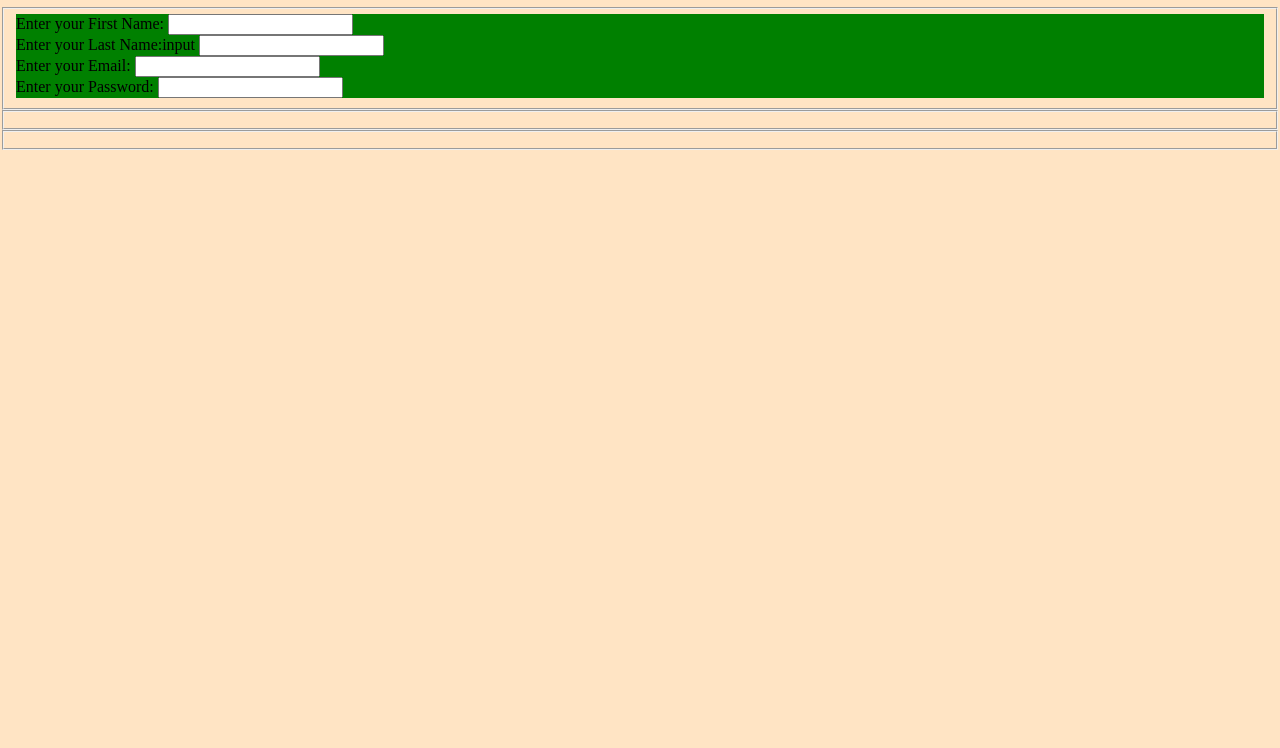
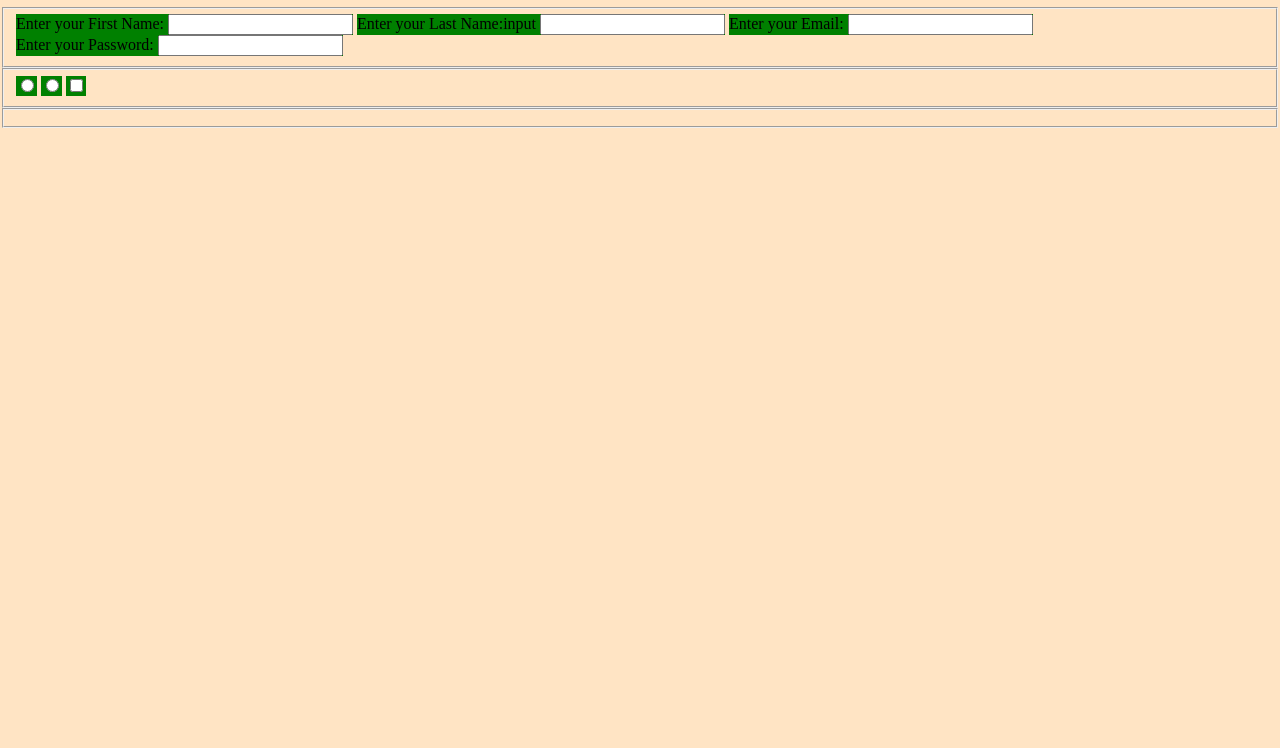
Before and after one commit to CatouKiri/kodego-week3, a plain HTML site: page index.html in a window 1280 px wide. Shown: the part 73-821 px from the top of the page. Drawn offline with Linux system fonts and the light colour scheme.

Commit message:
setup reg expressions for password and radio checkbox

```diff
--- a/css/style.css
+++ b/css/style.css
@@ -7,6 +7,6 @@ body {
 }
 
 label {
-    display: block;
+    display: inline-block;
     background-color: green;
 }
--- a/index.html
+++ b/index.html
@@ -17,10 +17,14 @@
         <label for="#">Enter your First Name: <input type="text" required></label>
         <label for="#">Enter your Last Name:input <input type="text" required></label>
         <label for="#">Enter your Email: <input type="email" required></label>
-        <label for="#">Enter your Password: <input type="password" required></label>
+        <label for="#">Enter your Password: <input type="password" minlength="8" pattern="[a-z0-5]{8}" required></label>
     </fieldset>
     <!-- field set 2 -->
-    <fieldset></fieldset>
+    <fieldset>
+        <label for="#"><input type="radio" name="" id=""></label>
+        <label for="#"><input type="radio" name="" id=""></label>
+        <label for="#"><input type="checkbox"></label>
+    </fieldset>
     <!-- field set 3 -->
     <fieldset></fieldset>
     </form>
```
